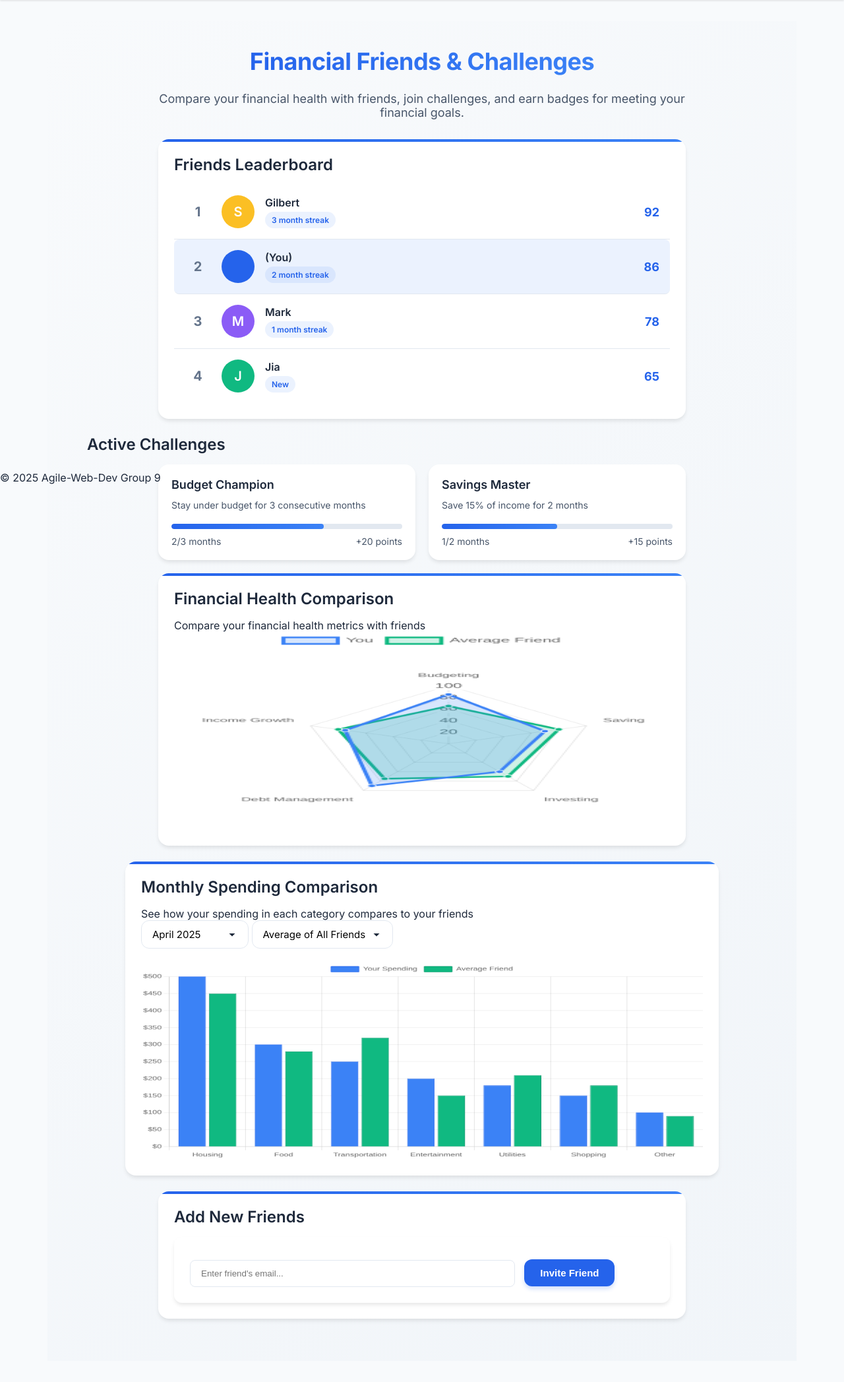
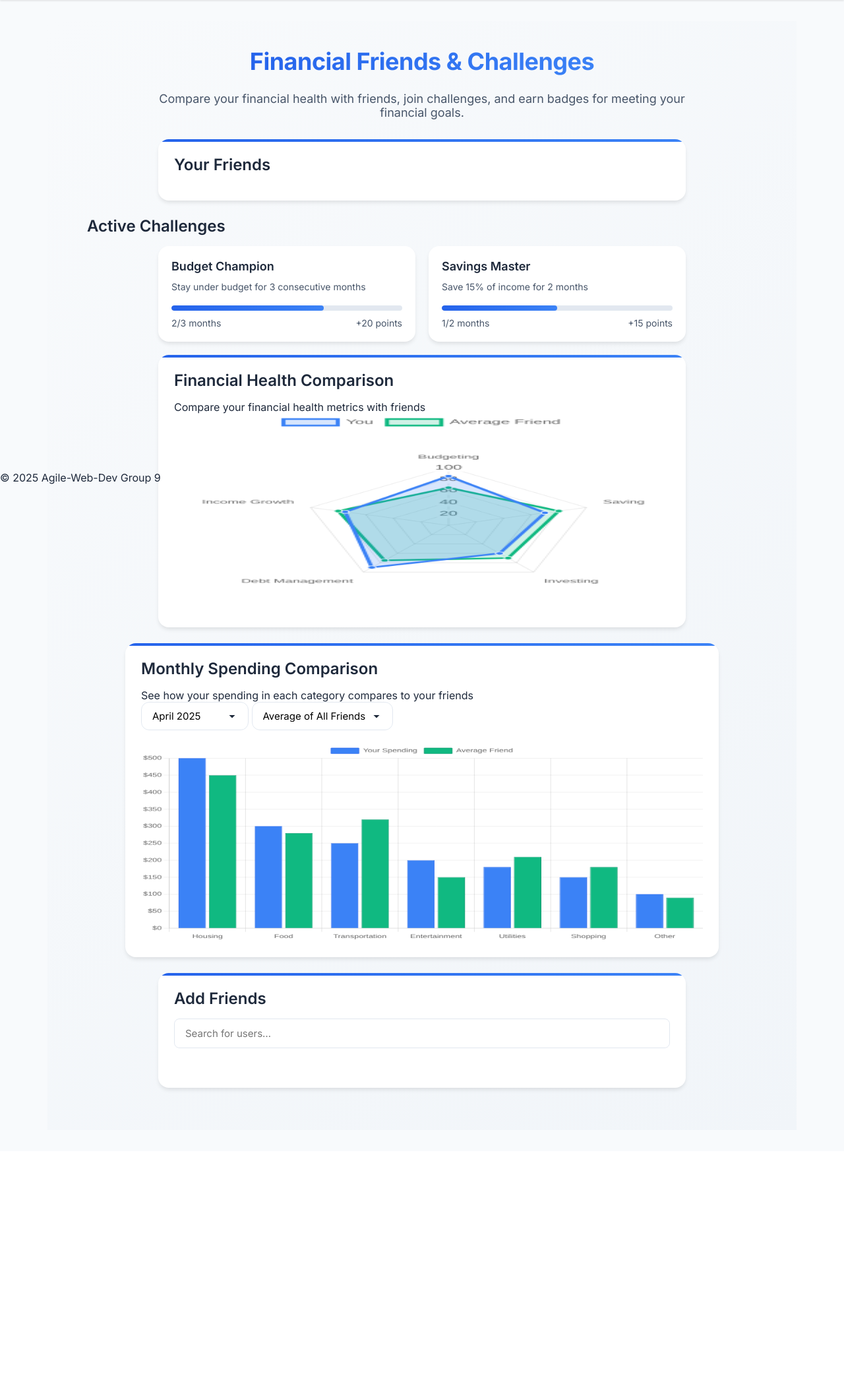
Before and after one commit to blueberryRhyme/FinanceDataAnalytics, a Flask app: template app/templates/friends.html in a window 1280 px wide. Shown: the part 66-2161 px from the top of the page at 66% size. After the commit the page ends 1779 px from the top, so only its background shows below. Run offline with Flask 3, Linux system fonts and the light colour scheme; the template is opened without the code that fills it, so the values that code supplies are empty.

Commit message:
set up user friend list: add/remove, dynamic  user search

```diff
--- a/app/__init__.py
+++ b/app/__init__.py
@@ -2,7 +2,7 @@ import os
 from flask import Flask
 from flask_wtf import CSRFProtect
 from flask_sqlalchemy import SQLAlchemy
-from flask_migrate import Migrate
+from flask_migrate import Migrate, upgrade as alembic_upgrade
 from flask_login import LoginManager
 from flask_bcrypt import Bcrypt
 
@@ -25,6 +25,9 @@ def create_app():
     login_manager.init_app(app)
     bcrypt.init_app(app)
 
+    with app.app_context():
+        alembic_upgrade()
+
     # Import User model here to avoid circular imports
     from .models import User
     @login_manager.user_loader
--- a/app/templates/friends.html
+++ b/app/templates/friends.html
@@ -1,114 +1,59 @@
 {% extends "base.html" %}
-
 {% block title %}Friends{% endblock %}
 
 {% block head %}
-<!-- No additional styles needed here as they're now in main.css -->
+<!-- Expose CSRF token for JavaScript -->
+<meta name="csrf-token" content="{{ csrf_token() }}">
 {% endblock %}
 
 {% block content %}
 <div class="page-container">
-  <h1>Financial Friends & Challenges</h1>
+  <h1>Financial Friends &amp; Challenges</h1>
   <p class="page-description">
     Compare your financial health with friends, join challenges, and earn badges for meeting your financial goals.
   </p>
 
-  <!-- Leaderboard Section -->
+  <!-- ───── Friends list ───── -->
   <div class="card">
-    <h2 class="section-title">Friends Leaderboard</h2>
-    <ul class="user-list">
-      <li class="user-item">
-        <div class="user-rank">1</div>
-        <div class="user-avatar" style="background-color: #fbbf24;">S</div>
-        <div class="user-info">
-          <div class="user-name">Gilbert</div>
-          <div class="user-streak">
-            <span class="badge">3 month streak</span>
-          </div>
-        </div>
-        <div class="user-score">92</div>
-      </li>
-      <li class="user-item user-you">
-        <div class="user-rank">2</div>
-        <div class="user-avatar">{{ current_user.username[0] }}</div>
-        <div class="user-info">
-          <div class="user-name">{{ current_user.username }} (You)</div>
-          <div class="user-streak">
-            <span class="badge">2 month streak</span>
-          </div>
-        </div>
-        <div class="user-score">86</div>
-      </li>
-      <li class="user-item">
-        <div class="user-rank">3</div>
-        <div class="user-avatar" style="background-color: #8b5cf6;">M</div>
-        <div class="user-info">
-          <div class="user-name">Mark</div>
-          <div class="user-streak">
-            <span class="badge">1 month streak</span>
-          </div>
-        </div>
-        <div class="user-score">78</div>
-      </li>
-      <li class="user-item">
-        <div class="user-rank">4</div>
-        <div class="user-avatar" style="background-color: #10b981;">J</div>
-        <div class="user-info">
-          <div class="user-name">Jia</div>
-          <div class="user-streak">
-            <span class="badge">New</span>
-          </div>
-        </div>
-        <div class="user-score">65</div>
-      </li>
-    </ul>
+    <h2 class="section-title">Your Friends</h2>
+    <ul id="friend-list" class="user-list"></ul>
   </div>
 
-  <!-- Active Challenges -->
-  <h2 class="section-title" style="align-self: flex-start; margin-left: 0;">Active Challenges</h2>
+  <!-- ───── Active Challenges ───── -->
+  <h2 class="section-title" style="align-self:flex-start;margin-left:0;">Active Challenges</h2>
   <div class="challenges-container">
     <div class="challenge-card">
       <div class="challenge-title">Budget Champion</div>
       <div class="challenge-description">Stay under budget for 3 consecutive months</div>
-      <div class="challenge-progress">
-        <div class="progress-bar" style="width: 66%;"></div>
-      </div>
-      <div class="challenge-stat">
-        <span>2/3 months</span>
-        <span>+20 points</span>
-      </div>
+      <div class="challenge-progress"><div class="progress-bar" style="width:66%;"></div></div>
+      <div class="challenge-stat"><span>2/3 months</span><span>+20 points</span></div>
     </div>
     <div class="challenge-card">
       <div class="challenge-title">Savings Master</div>
       <div class="challenge-description">Save 15% of income for 2 months</div>
-      <div class="challenge-progress">
-        <div class="progress-bar" style="width: 50%;"></div>
-      </div>
-      <div class="challenge-stat">
-        <span>1/2 months</span>
-        <span>+15 points</span>
-      </div>
+      <div class="challenge-progress"><div class="progress-bar" style="width:50%;"></div></div>
+      <div class="challenge-stat"><span>1/2 months</span><span>+15 points</span></div>
     </div>
   </div>
 
-  <!-- Friend Comparison -->
+  <!-- ───── Radar comparison ───── -->
   <div class="card">
     <h2 class="section-title">Financial Health Comparison</h2>
     <p>Compare your financial health metrics with friends</p>
     <canvas id="comparisonChart" height="550"></canvas>
   </div>
 
-  <!-- Spending Comparison -->
-  <div class="card" style="max-width: 900px;">
+  <!-- ───── Spending comparison ───── -->
+  <div class="card" style="max-width:900px;">
     <h2 class="section-title">Monthly Spending Comparison</h2>
     <p>See how your spending in each category compares to your friends</p>
     <div class="chart-filters">
-      <select id="month-selector" class="input-box" style="width: auto; display: inline-block;">
+      <select id="month-selector" class="input-box" style="width:auto;display:inline-block;">
         <option value="april">April 2025</option>
         <option value="march">March 2025</option>
         <option value="february">February 2025</option>
       </select>
-      <select id="friend-selector" class="input-box" style="width: auto; display: inline-block;">
+      <select id="friend-selector" class="input-box" style="width:auto;display:inline-block;">
         <option value="average">Average of All Friends</option>
         <option value="gilbert">Gilbert</option>
         <option value="mark">Mark</option>
@@ -118,169 +63,185 @@
     <canvas id="spendingChart" height="450"></canvas>
   </div>
 
-  <!-- Add Friend Section -->
+  <!-- ───── Add-friend search ───── -->
   <div class="card">
-    <h2 class="section-title">Add New Friends</h2>
-    <form class="add-form" onsubmit="return false;">
-      <input type="text" id="friend-email" placeholder="Enter friend's email..." style="padding: 12px 16px; border-radius: 8px; border: 1px solid #e2e8f0; width: 70%; margin-right: 10px;">
-      <button class="btn">Invite Friend</button>
-    </form>
+    <h2 class="section-title">Add Friends</h2>
+    <input id="user-search" class="input-box"
+           style="width:100%;padding:12px 16px;border-radius:8px;border:1px solid #e2e8f0"
+           type="text" placeholder="Search for users…">
+    <ul id="search-results" style="margin-top:1rem"></ul>
   </div>
 </div>
 
+<!-- ───── Scripts ───── -->
 <script src="https://cdn.jsdelivr.net/npm/chart.js"></script>
 <script>
-  // Create comparison chart
-  window.addEventListener('DOMContentLoaded', function() {
-    // Financial Health Radar Chart
+/* -----------------------------------------------------------
+   Charts (unchanged from your original)
+----------------------------------------------------------- */
+window.addEventListener('DOMContentLoaded', function () {
+  /* 1. Radar chart ----------------------------------------------------- */
   const radarCtx = document.getElementById('comparisonChart').getContext('2d');
-    const comparisonChart = new Chart(radarCtx, {
+  new Chart(radarCtx, {
     type: 'radar',
     data: {
-        labels: ['Budgeting', 'Saving', 'Investing', 'Debt Management', 'Income Growth'],
+      labels: ['Budgeting','Saving','Investing','Debt Management','Income Growth'],
       datasets: [
-          {
-            label: 'You',
-            data: [85, 70, 60, 90, 75],
-            fill: true,
-            backgroundColor: 'rgba(59, 130, 246, 0.2)',
-            borderColor: '#3b82f6',
-            pointBackgroundColor: '#3b82f6',
-            pointBorderColor: '#fff',
-            pointHoverBackgroundColor: '#fff',
-            pointHoverBorderColor: '#3b82f6'
-          },
-          {
-            label: 'Average Friend',
-            data: [65, 80, 70, 75, 80],
-            fill: true,
-            backgroundColor: 'rgba(16, 185, 129, 0.2)',
-            borderColor: '#10b981',
-            pointBackgroundColor: '#10b981',
-            pointBorderColor: '#fff',
-            pointHoverBackgroundColor: '#fff',
-            pointHoverBorderColor: '#10b981'
-          }
+        { label:'You',
+          data:[85,70,60,90,75],
+          fill:true,
+          backgroundColor:'rgba(59,130,246,0.2)',
+          borderColor:'#3b82f6',
+          pointBackgroundColor:'#3b82f6',
+          pointBorderColor:'#fff',
+          pointHoverBackgroundColor:'#fff',
+          pointHoverBorderColor:'#3b82f6'},
+        { label:'Average Friend',
+          data:[65,80,70,75,80],
+          fill:true,
+          backgroundColor:'rgba(16,185,129,0.2)',
+          borderColor:'#10b981',
+          pointBackgroundColor:'#10b981',
+          pointBorderColor:'#fff',
+          pointHoverBackgroundColor:'#fff',
+          pointHoverBorderColor:'#10b981'}
       ]
     },
-      options: {
-        responsive: true,
-        elements: {
-          line: {
-            borderWidth: 3
+    options:{responsive:true,elements:{line:{borderWidth:3}},scales:{r:{angleLines:{display:true},suggestedMin:0,suggestedMax:100}}}
+  });
+
+  /* 2. Spending bar chart ---------------------------------------------- */
+  const barCtx = document.getElementById('spendingChart').getContext('2d');
+  const spendingData = {
+    april:{average:[450,280,320,150,210,180,90],gilbert:[380,230,410,120,190,150,70],mark:[420,310,350,180,220,200,110],jia:[550,300,200,150,220,190,90]},
+    march:{average:[470,260,340,170,230,190,100],gilbert:[400,220,430,140,180,160,80],mark:[440,290,370,190,240,210,120],jia:[570,270,220,180,230,200,100]},
+    february:{average:[430,300,300,160,200,170,95],gilbert:[360,250,390,130,200,140,75],mark:[400,330,330,170,210,190,115],jia:[530,320,180,140,190,180,95]}
+  };
+  let currentMonth='april',currentFriend='average',spendingChart;
+  function drawSpending(){
+    if(spendingChart)spendingChart.destroy();
+    spendingChart=new Chart(barCtx,{
+      type:'bar',
+      data:{
+        labels:['Housing','Food','Transportation','Entertainment','Utilities','Shopping','Other'],
+        datasets:[
+          {label:'Your Spending',data:[500,300,250,200,180,150,100],backgroundColor:'#3b82f6',borderColor:'#2563eb',borderWidth:1},
+          {label:(currentFriend==='average'?'Average Friend':currentFriend.charAt(0).toUpperCase()+currentFriend.slice(1)),
+           data:spendingData[currentMonth][currentFriend],backgroundColor:'#10b981',borderColor:'#059669',borderWidth:1}
+        ]},
+      options:{responsive:true,plugins:{legend:{position:'top'},tooltip:{callbacks:{label:c=>c.dataset.label+': $'+c.parsed.y}}},scales:{y:{beginAtZero:true,ticks:{callback:v=>'$'+v}}}}
+    });
   }
-        },
-        scales: {
-          r: {
-            angleLines: {
-              display: true
-            },
-            suggestedMin: 0,
-            suggestedMax: 100
+  drawSpending();
+  document.getElementById('month-selector').addEventListener('change',e=>{currentMonth=e.target.value;drawSpending();});
+  document.getElementById('friend-selector').addEventListener('change',e=>{currentFriend=e.target.value;drawSpending();});
+});
+
+// CSRF token used by every POST request
+const CSRF = document.querySelector('meta[name="csrf-token"]').content;
+
+/* -----------------------------------------------------------
+   1. Friends list – load & remove
+----------------------------------------------------------- */
+(function () {
+  const $list = document.getElementById('friend-list');
+
+  function buildRow(f){
+    const li=document.createElement('li');
+    li.className='user-item';li.style.justifyContent='space-between';
+    const span=document.createElement('span');span.textContent=f.username;
+    const btn=document.createElement('button');btn.className='btn btn--sm';btn.textContent='Remove';btn.dataset.id=f.id;
+    li.append(span,btn);return li;
   }
+
+  async function loadFriends(){
+    const r=await fetch('/api/friends');
+    if(!r.ok)return;
+    const data=await r.json();
+    $list.innerHTML='';
+    if(!data.length){
+      $list.innerHTML='<li style="padding:8px 0;color:#94a3b8">No friends yet</li>';
+      return;
     }
+    data.forEach(f=>{$list.appendChild(buildRow(f));});
+  }
+  window.loadFriends=loadFriends;   // expose for search script
+  loadFriends();
+
+  $list.addEventListener('click',async e=>{
+    const btn=e.target.closest('button[data-id]');if(!btn)return;
+    btn.disabled=true;
+    const r=await fetch('/api/remove_friend',{
+      method:'POST',
+      credentials:'same-origin',
+      headers:{'Content-Type':'application/json','X-CSRFToken':CSRF},
+      body:JSON.stringify({friend_id:+btn.dataset.id})
+    });
+    if(r.ok){
+      btn.parentElement.remove();
+      if(!$list.querySelector('li'))loadFriends();
+    }else{
+      btn.disabled=false;
+      alert('Could not remove friend — try again.');
     }
   });
+})();
 
-    // Monthly Spending Comparison Bar Chart
-    const barCtx = document.getElementById('spendingChart').getContext('2d');
-    const spendingData = {
-      april: {
-        average: [450, 280, 320, 150, 210, 180, 90],
-        gilbert: [380, 230, 410, 120, 190, 150, 70],
-        mark: [420, 310, 350, 180, 220, 200, 110],
-        jia: [550, 300, 200, 150, 220, 190, 90]
-      },
-      march: {
-        average: [470, 260, 340, 170, 230, 190, 100],
-        gilbert: [400, 220, 430, 140, 180, 160, 80],
-        mark: [440, 290, 370, 190, 240, 210, 120],
-        jia: [570, 270, 220, 180, 230, 200, 100]
-      },
-      february: {
-        average: [430, 300, 300, 160, 200, 170, 95],
-        gilbert: [360, 250, 390, 130, 200, 140, 75],
-        mark: [400, 330, 330, 170, 210, 190, 115],
-        jia: [530, 320, 180, 140, 190, 180, 95]
+/* -----------------------------------------------------------
+   2. Add-friend live search
+----------------------------------------------------------- */
+(function () {
+  const $search=document.getElementById('user-search');
+  const $results=document.getElementById('search-results');
+  let debounce;
+
+  function buildRow(u){
+    const li=document.createElement('li');
+    li.className='user-item';li.style.justifyContent='space-between';
+    const btn=document.createElement('button');btn.className='btn btn--sm';btn.dataset.id=u.id;
+    if(u.is_friend){btn.textContent='Friend ✓';btn.disabled=true;btn.style.opacity=0.6;}
+    else{btn.textContent='Add';}
+    li.append(u.username,btn);return li;
   }
-    };
 
-    // Variables to track current selections
-    let currentMonth = 'april';
-    let currentFriend = 'average';
+  function render(list){
+    $results.innerHTML='';
+    if(!list.length){
+      $results.innerHTML='<li style="padding:8px 0;color:#94a3b8">No users found</li>';
+      return;
+    }
+    list.forEach(u=>$results.appendChild(buildRow(u)));
+  }
 
-    // Function to update the chart based on selections
-    function updateSpendingChart() {
-      const spendingChart = new Chart(barCtx, {
-        type: 'bar',
-        data: {
-          labels: ['Housing', 'Food', 'Transportation', 'Entertainment', 'Utilities', 'Shopping', 'Other'],
-          datasets: [
-            {
-              label: 'Your Spending',
-              data: [500, 300, 250, 200, 180, 150, 100],
-              backgroundColor: '#3b82f6',
-              borderColor: '#2563eb',
-              borderWidth: 1
-            },
-            {
-              label: currentFriend === 'average' ? 'Average Friend' : currentFriend.charAt(0).toUpperCase() + currentFriend.slice(1),
-              data: spendingData[currentMonth][currentFriend],
-              backgroundColor: '#10b981',
-              borderColor: '#059669',
-              borderWidth: 1
+  async function search(q){
+    if(!q){render([]);return;}
+    const r=await fetch('/api/user_search?q='+encodeURIComponent(q));
+    if(r.ok)render(await r.json());
   }
-          ]
-        },
-        options: {
-          responsive: true,
-          plugins: {
-            legend: {
-              position: 'top',
-            },
-            title: {
-              display: false
-            },
-            tooltip: {
-              callbacks: {
-                label: function(context) {
-                  return context.dataset.label + ': $' + context.parsed.y;
-                }
-              }
-            }
-          },
-          scales: {
-            y: {
-              beginAtZero: true,
-              ticks: {
-                callback: function(value) {
-                  return '$' + value;
-                }
-              }
-            }
-          }
+
+  $search.addEventListener('input',e=>{
+    clearTimeout(debounce);
+    debounce=setTimeout(()=>search(e.target.value.trim()),300);
+  });
+
+  $results.addEventListener('click',async e=>{
+    const btn=e.target.closest('button[data-id]');if(!btn||btn.disabled)return;
+    btn.disabled=true;
+    const r=await fetch('/api/add_friend',{
+      method:'POST',
+      credentials:'same-origin',
+      headers:{'Content-Type':'application/json','X-CSRFToken':CSRF},
+      body:JSON.stringify({friend_id:+btn.dataset.id})
+    });
+    if(r.ok){
+      btn.textContent='Friend ✓';
+      btn.style.opacity=0.6;
+      loadFriends();                // refresh sidebar instantly
+    }else{
+      btn.disabled=false;
+      alert('Could not add friend — try again.');
     }
   });
-
-      return spendingChart;
-    }
-
-    // Initial chart creation
-    let spendingChart = updateSpendingChart();
-
-    // Event listeners for selectors
-    document.getElementById('month-selector').addEventListener('change', function(e) {
-      currentMonth = e.target.value;
-      spendingChart.destroy();
-      spendingChart = updateSpendingChart();
-    });
-
-    document.getElementById('friend-selector').addEventListener('change', function(e) {
-      currentFriend = e.target.value;
-      spendingChart.destroy();
-      spendingChart = updateSpendingChart();
-    });
-  });
-
+})();
 </script>
 {% endblock %}
--- a/requirements.txt
+++ b/requirements.txt
@@ -19,4 +19,3 @@ SQLAlchemy==2.0.40
 typing_extensions==4.13.2
 Werkzeug==3.1.3
 WTForms==3.2.1
-email-validator==2.1.1
```
Also changed, not shown: app/routes.py (+48 -1 lines), database.db. Lines whose indentation alone changed are shown as unchanged.
